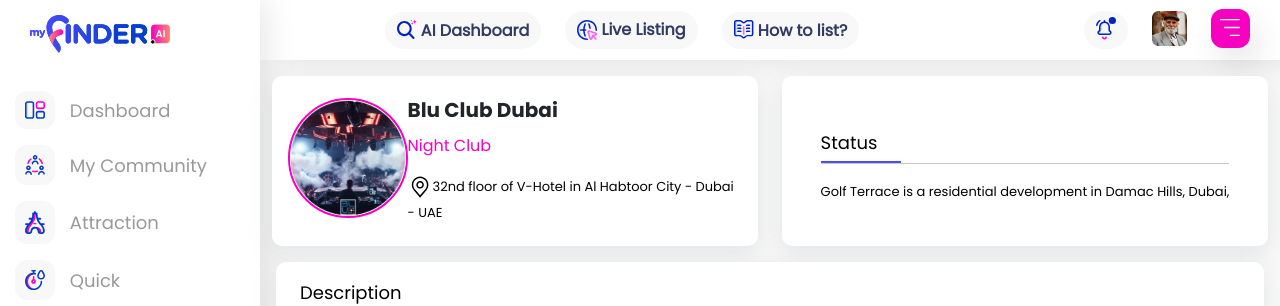
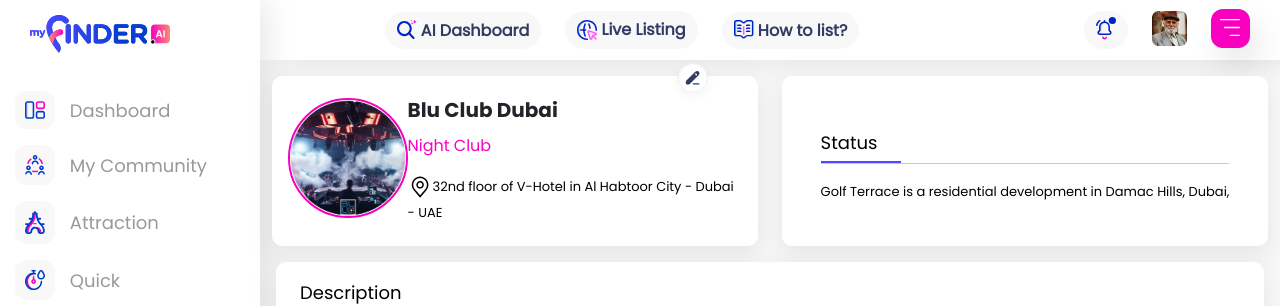
Before and after one commit to Asif1000/admin-react, a React (Create React App) app: page / in a window 1280 px wide. Shown: the top 306 px of the page. Built offline with nearby package versions, Linux system fonts and the light colour scheme; what @amcharts/amcharts4 would draw is missing.

Commit message:
add edit

```diff
--- a/src/Components/VenueForm/HeaderForm.jsx
+++ b/src/Components/VenueForm/HeaderForm.jsx
@@ -1,15 +1,48 @@
-import React from "react";
+import React, { useState } from "react";
 import "./VenueForm.css";
 import headerImg from "../../assets/images/VenueHeader.png";
 import location from "../../assets/icons/Location.svg";
-import { Col, Row } from "react-bootstrap";
+import { Col, Row, Button, Form } from "react-bootstrap";
+import edit from "../../assets/icons/Edit.svg";
 const HeaderForm = () => {
+  const [editMode, setEditMode] = useState(false);
+
+  // Initial venue data
+  const initialVenueData = {
+    name: "Blu Club Dubai",
+    type: "Night Club",
+    location: "32nd floor of V-Hotel in Al Habtoor City - Dubai - UAE",
+  };
+
+  const [venueData, setVenueData] = useState(initialVenueData); // State to manage venue data
+
+  const handleEditClick = () => {
+    setEditMode(!editMode); // Toggle edit mode
+  };
+
+  const handleSaveClick = () => {
+    // Save edited data and exit edit mode
+    setEditMode(false);
+    // Perform save action here (e.g., send data to backend)
+  };
+
+  const handleInputChange = (e) => {
+    const { name, value } = e.target;
+    setVenueData((prevData) => ({
+      ...prevData,
+      [name]: value,
+    }));
+  };
+
   return (
-    <div
-      className="Venue-card d-flex justify-content-center align-items-center p-3
-    "
-    >
-      <Row className="">
+    <div className="Venue-card d-flex justify-content-center align-items-center p-3">
+      <img
+        src={edit}
+        alt="img"
+        className="edit-img"
+        onClick={handleEditClick}
+      />
+      <Row>
         <Col md={3}>
           <div className="venue-header-img">
             <img src={headerImg} alt="headerImg" />
@@ -17,16 +50,55 @@
         </Col>
         <Col
           md={9}
-          className="d-flex justify-content-center align-items-center  flex-column"
+          className="d-flex justify-content-center align-items-center flex-column"
         >
-          <div className="venue-header-text-div">
-            <h4 className="heading">Blu Club Dubai</h4>
-            <span className="d-block pb-3 pt-1 span1">Night Club</span>
-            <span className="form-paragraph ">
-              <img src={location} alt="location" />
-              32nd floor of V-Hotel in Al Habtoor City - Dubai - UAE
-            </span>
-          </div>
+          {editMode ? (
+            <Form className="venue-header-text-div">
+              <Form.Group controlId="formName">
+                <Form.Control
+                  type="text"
+                  name="name"
+                  value={venueData.name}
+                  onChange={handleInputChange}
+                  className="heading"
+                />
+              </Form.Group>
+              <Form.Group controlId="formType">
+                <Form.Control
+                  type="text"
+                  name="type"
+                  value={venueData.type}
+                  onChange={handleInputChange}
+                  className="d-block pb-3 pt-1 span1"
+                />
+              </Form.Group>
+              <Form.Group controlId="formLocation">
+                <Form.Control
+                  type="text"
+                  name="location"
+                  value={venueData.location}
+                  onChange={handleInputChange}
+                  className="form-paragraph" // Apply form-paragraph style to location input
+                />
+              </Form.Group>
+              <Button variant="success" onClick={handleSaveClick}>
+                Save
+              </Button>{" "}
+              {/* Save button */}
+            </Form>
+          ) : (
+            <div className="venue-header-text-div">
+              <h4 className="heading">{venueData.name}</h4>
+              <span className="d-block pb-3 pt-1 span1">{venueData.type}</span>
+              <span className="form-paragraph">
+                <img src={location} alt="location" />
+                {venueData.location}
+              </span>
+              {/* <Button variant="primary" onClick={handleEditClick}>
+                Edit
+              </Button> */}
+            </div>
+          )}
         </Col>
       </Row>
     </div>
--- a/src/Components/VenueForm/VenueForm.css
+++ b/src/Components/VenueForm/VenueForm.css
@@ -9,6 +9,16 @@
     box-shadow: rgba(149, 157, 165, 0.2) 0px 8px 24px;
     background-color: #ffff;
     border-radius: 10px;
+    position: relative;
+    left: 0;
+}
+
+.edit-img {
+    height: 50px;
+    width: 50px;
+    position: absolute;
+    top: -20px;
+    right: 40px;
 }
 
 .venue-header-img img {
@@ -56,5 +66,7 @@
 
 hr {
     margin: 0 0 15px 0px;
+}
 
-}
+
+@media (max-width:480px) {}
```
